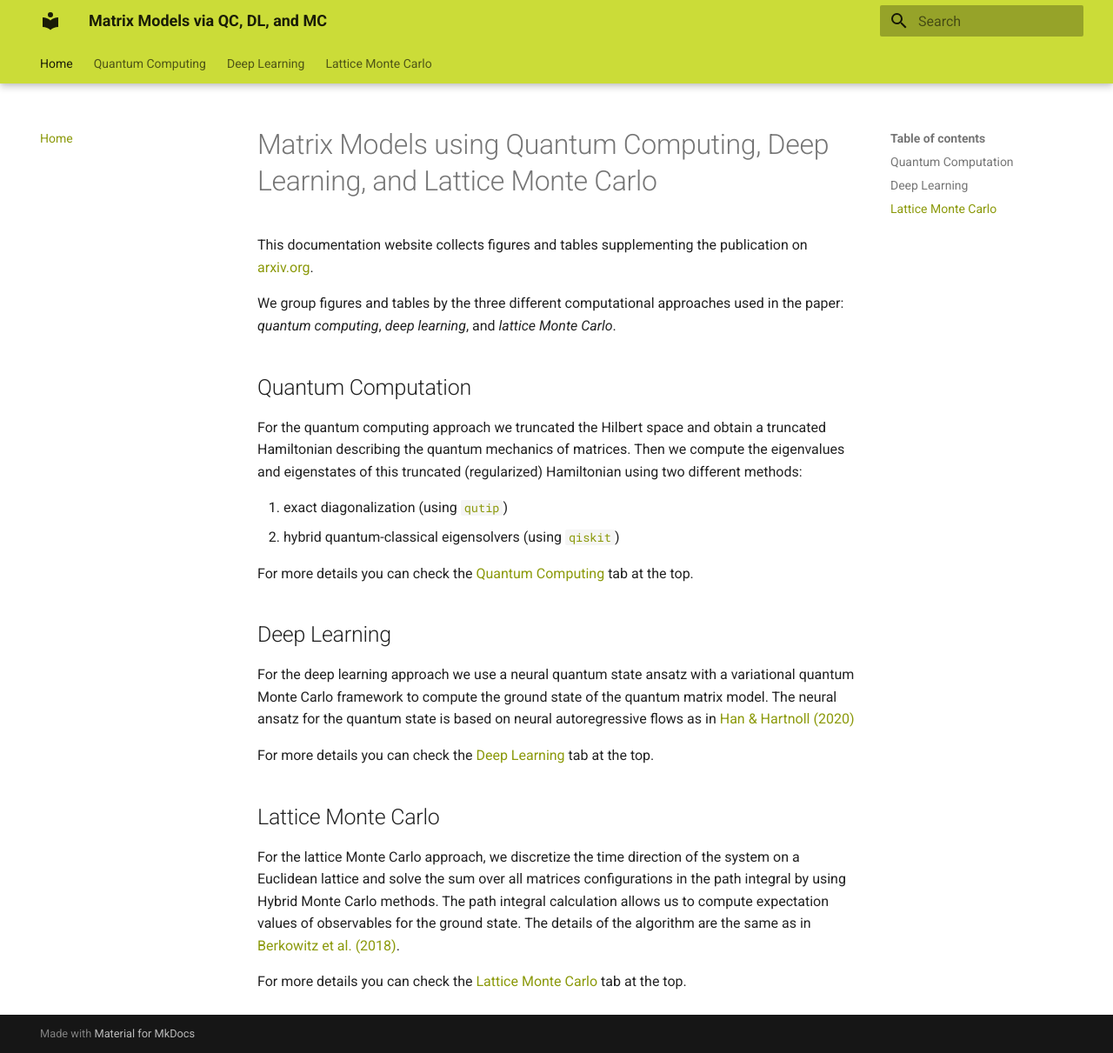
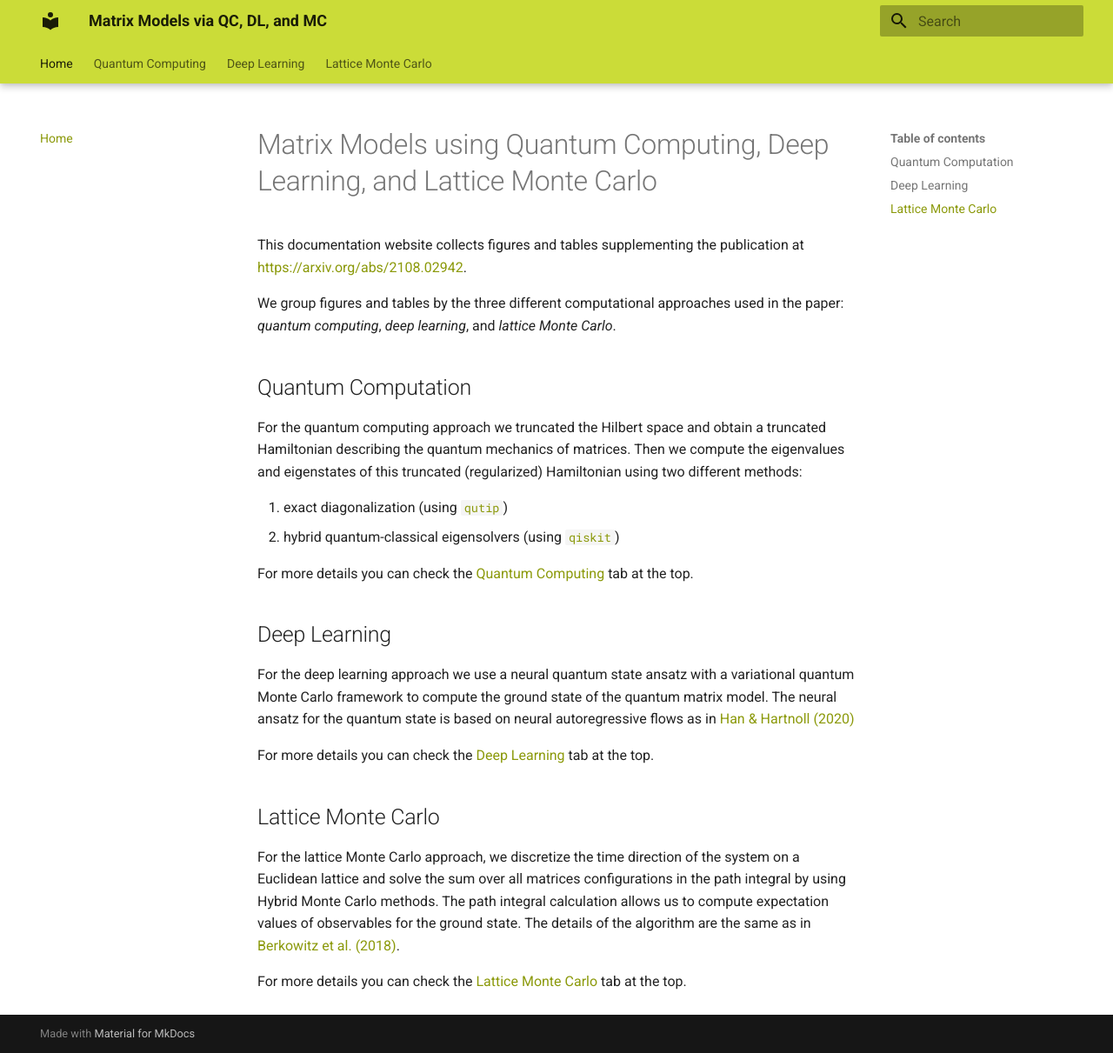
Before and after one commit to erinaldi/mm-qc-dl-supplemental, an MkDocs documentation site: the page built from docs/index.md, in a window 1280 px wide and 1211 px high. Shown: the whole window at 87% size. Built offline with MkDocs 1.6.1 and Material for MkDocs 9.7.7, drawn with Linux system fonts in a browser that asks for light colours.

Commit message:
[fix] add link to paper on arxiv

```diff
--- a/docs/index.md
+++ b/docs/index.md
@@ -1,7 +1,6 @@
 # Matrix Models using Quantum Computing, Deep Learning, and Lattice Monte Carlo
 
-This documentation website collects figures and tables supplementing the publication
-on [arxiv.org](https://arxiv.org).
+This documentation website collects figures and tables supplementing the publication at [https://arxiv.org/abs/2108.02942](https://arxiv.org/abs/2108.02942).
 
 We group figures and tables by the three different computational approaches used in the paper: *quantum computing*, *deep learning*, and *lattice Monte Carlo*.
 ## Quantum Computation
```
